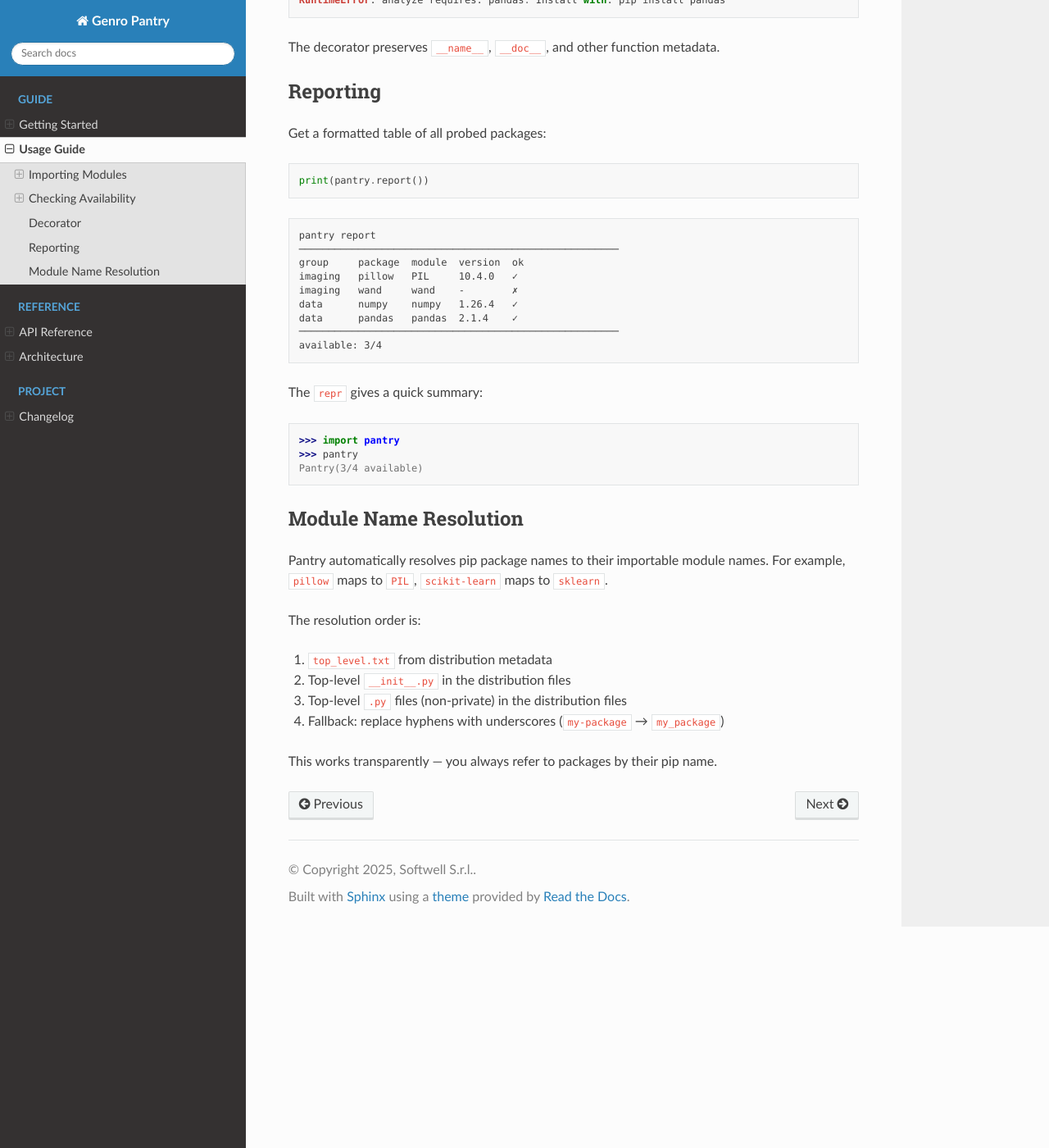
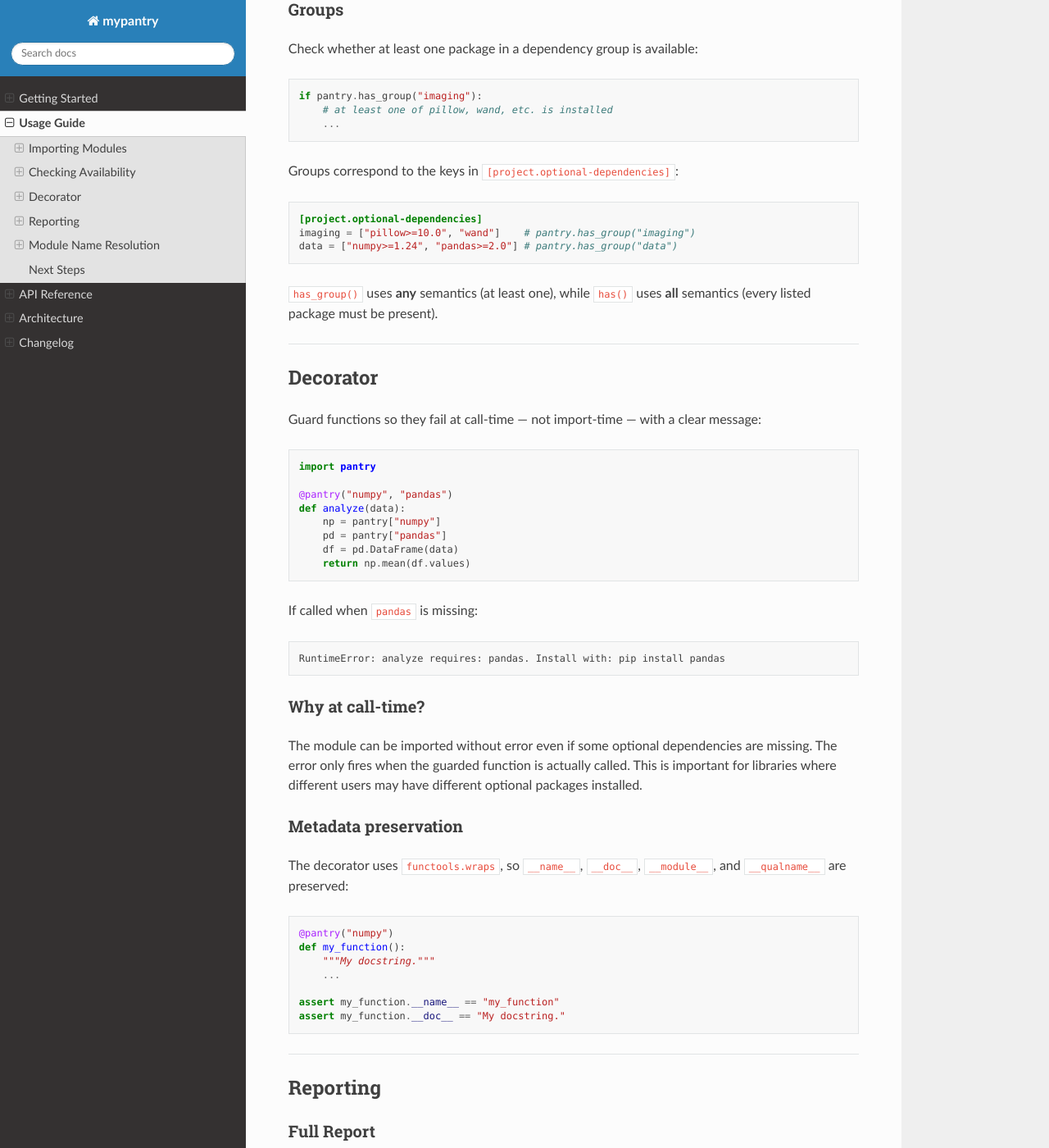
Before and after one commit to genropy/genro-pantry, a Sphinx documentation site: the page built from docs/usage.md, in a window 1280 px wide and 1400 px high, scrolled down 1931 px. Shown: the whole window at 82% size. Built offline with Sphinx 7.4.7 and the Read the Docs theme 3.1.0, drawn with Linux system fonts in a browser that asks for light colours; some of the changed text lies outside the part shown.

Commit message:
docs: enrich documentation with visible toctree, mermaid diagrams and examples
- Rename project title to mypantry
- index.md: visible toctree (not hidden), badges, before/after comparison
- getting-started.md: mermaid discovery flow, dev install, edge cases
- usage.md: comparison tables, decorator rationale, resolution examples

````diff
--- a/docs/conf.py
+++ b/docs/conf.py
@@ -32,7 +32,7 @@
 version = ".".join(release.split(".")[:2])
 
 # Project information
-project = "Genro Pantry"
+project = "mypantry"
 copyright = "2025, Softwell S.r.l."
 author = "Genropy Team"
 
--- a/docs/usage.md
+++ b/docs/usage.md
@@ -1,6 +1,10 @@
 # Usage Guide
 
+This page covers all the access patterns Pantry provides.
+
 ## Importing Modules
+
+Pantry gives you two ways to import optional modules: **strict** and **safe**.
 
 ### Strict Import — `pantry[pkg]`
 
@@ -16,9 +20,12 @@
 
 If `pillow` is not installed:
 
-```
+```text
 RuntimeError: Package 'pillow' is not available. Install with: pip install pillow
 ```
+
+This is the recommended pattern when you **know** the package must be present
+for the function to work.
 
 ### Safe Import — `pantry.get(pkg)`
 
@@ -30,13 +37,32 @@
 np = pantry.get("numpy")
 if np is not None:
     arr = np.array([1, 2, 3])
+else:
+    # fallback implementation without numpy
+    arr = [1, 2, 3]
 ```
 
-You can also provide a default value:
+You can provide a default value:
 
 ```python
+# Returns None if missing (default)
+np = pantry.get("numpy")
+
+# Returns a custom default if missing
 redis = pantry.get("redis", None)
+sentinel = object()
+mod = pantry.get("exotic-pkg", sentinel)
 ```
+
+### Comparison
+
+| Pattern | Missing package | Use when |
+| ------- | --------------- | -------- |
+| `pantry["pkg"]` | `RuntimeError` with install instructions | Feature requires the package |
+| `pantry.get("pkg")` | Returns `None` | You have a fallback |
+| `pantry.get("pkg", default)` | Returns *default* | You need a specific sentinel |
+
+---
 
 ## Checking Availability
 
@@ -54,8 +80,9 @@
 
 ```python
 if pantry.has("numpy", "pandas"):
-    # both are installed
-    ...
+    # both are installed — safe to use
+    np = pantry["numpy"]
+    pd = pantry["pandas"]
 ```
 
 ### Groups
@@ -68,32 +95,67 @@
     ...
 ```
 
-Groups correspond to the keys in `[project.optional-dependencies]`.
+Groups correspond to the keys in `[project.optional-dependencies]`:
+
+```toml
+[project.optional-dependencies]
+imaging = ["pillow>=10.0", "wand"]    # pantry.has_group("imaging")
+data = ["numpy>=1.24", "pandas>=2.0"] # pantry.has_group("data")
+```
+
+`has_group()` uses **any** semantics (at least one), while `has()` uses
+**all** semantics (every listed package must be present).
+
+---
 
 ## Decorator
 
-Guard functions so they fail at call-time with a clear message:
+Guard functions so they fail at call-time — not import-time — with a clear message:
 
 ```python
 import pantry
 
 @pantry("numpy", "pandas")
 def analyze(data):
-    import numpy as np
-    import pandas as pd
+    np = pantry["numpy"]
+    pd = pantry["pandas"]
     df = pd.DataFrame(data)
     return np.mean(df.values)
 ```
 
 If called when `pandas` is missing:
 
-```
+```text
 RuntimeError: analyze requires: pandas. Install with: pip install pandas
 ```
 
-The decorator preserves `__name__`, `__doc__`, and other function metadata.
+### Why at call-time?
+
+The module can be imported without error even if some optional dependencies
+are missing. The error only fires when the guarded function is actually called.
+This is important for libraries where different users may have different
+optional packages installed.
+
+### Metadata preservation
+
+The decorator uses `functools.wraps`, so `__name__`, `__doc__`, `__module__`,
+and `__qualname__` are preserved:
+
+```python
+@pantry("numpy")
+def my_function():
+    """My docstring."""
+    ...
+
+assert my_function.__name__ == "my_function"
+assert my_function.__doc__ == "My docstring."
+```
+
+---
 
 ## Reporting
+
+### Full Report
 
 Get a formatted table of all probed packages:
 
@@ -101,7 +163,7 @@
 print(pantry.report())
 ```
 
-```
+```text
 pantry report
 ──────────────────────────────────────────────────────
 group     package  module  version  ok
@@ -113,7 +175,9 @@
 available: 3/4
 ```
 
-The `repr` gives a quick summary:
+### Quick Summary
+
+The `repr` gives a one-line overview:
 
 ```python
 >>> import pantry
@@ -121,16 +185,34 @@
 Pantry(3/4 available)
 ```
 
+---
+
 ## Module Name Resolution
 
 Pantry automatically resolves pip package names to their importable module names.
-For example, `pillow` maps to `PIL`, `scikit-learn` maps to `sklearn`.
+You always refer to packages by their **pip name** — the mapping happens transparently.
 
-The resolution order is:
+Common examples:
 
-1. `top_level.txt` from distribution metadata
-2. Top-level `__init__.py` in the distribution files
-3. Top-level `.py` files (non-private) in the distribution files
-4. Fallback: replace hyphens with underscores (`my-package` → `my_package`)
+| pip name | import name | How resolved |
+| -------- | ----------- | ------------ |
+| `pillow` | `PIL` | `top_level.txt` |
+| `scikit-learn` | `sklearn` | `top_level.txt` |
+| `python-dateutil` | `dateutil` | `top_level.txt` |
+| `my-package` | `my_package` | hyphen → underscore fallback |
 
-This works transparently — you always refer to packages by their pip name.
+### Resolution Order
+
+1. **`top_level.txt`** from distribution metadata (most reliable)
+2. **Top-level `__init__.py`** in the distribution's installed files
+3. **Top-level `.py` files** (non-private) in the distribution's installed files
+4. **Fallback**: replace hyphens with underscores
+
+This covers the vast majority of packages on PyPI without any manual configuration.
+
+---
+
+## Next Steps
+
+- {doc}`api` — full API reference with signatures and types
+- {doc}`architecture` — how Pantry works internally
````
Also changed, not shown: docs/getting-started.md (+51 -6 lines), docs/index.md (+89 -20 lines).
